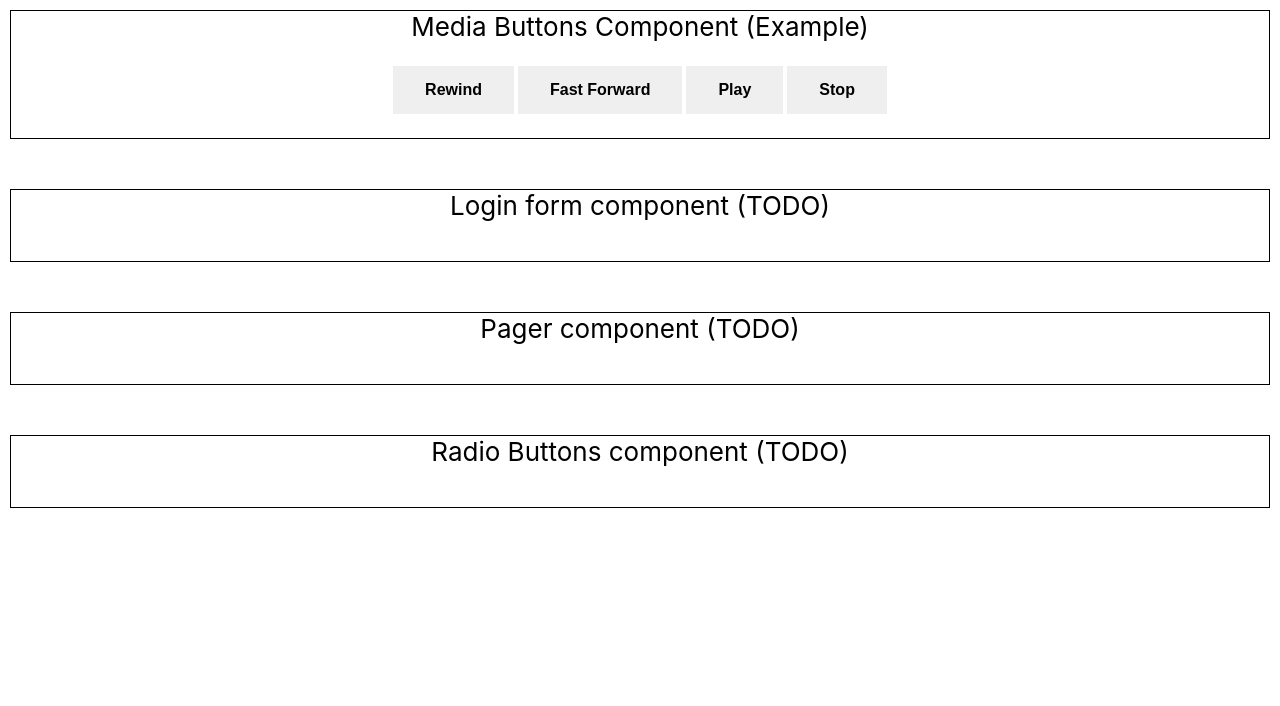
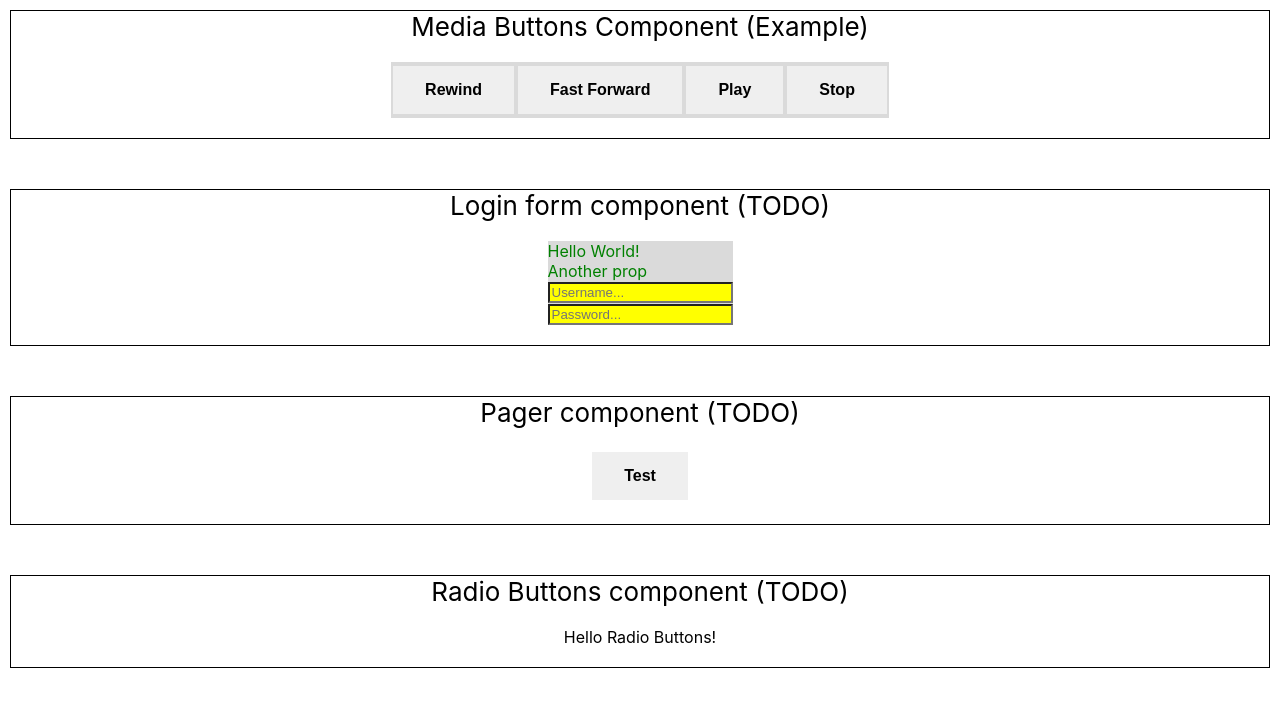
Before and after one commit to prof-tejera/homework-3-mamckean12, a React (Create React App) app: page / in a window 1280 px wide. Shown: the top 706 px of the page. Built offline with nearby package versions, Linux system fonts and the light colour scheme.

Commit message:
add code to test access to all components

```diff
--- a/src/LoginForm/LoginForm.js
+++ b/src/LoginForm/LoginForm.js
@@ -1,7 +1,22 @@
+// import { useState } from "react";
+import Panel from "components/Panel/Panel";
+import Input from "components/Input/Input";
+// import Button from "components/Button/Button";
 import "./LoginForm.css";
 
 const LoginForm = () => {
-  return null;
+  return (
+    <Panel backgroundColor="blue">
+      <div>Hello World!</div>
+      <div>Another prop</div>
+      <div>
+        <Input placeholder="Username..."></Input>
+      </div>
+      <div>
+        <Input placeholder="Password..."></Input>
+      </div>
+    </Panel>
+  );
 };
 
 export default LoginForm;
--- a/src/Pager/Pager.js
+++ b/src/Pager/Pager.js
@@ -1,7 +1,12 @@
+// import { useState } from "react";
+// import Panel from "components/Panel/Panel";
+// import Button from "components/Button/Button";
 import "./Pager.css";
 
 const Pager = () => {
-  return null;
+  return (
+    <button className="Default-button" text="Test">Test</button>
+  );
 };
 
 export default Pager;
--- a/src/RadioButtons/RadioButtons.js
+++ b/src/RadioButtons/RadioButtons.js
@@ -1,7 +1,10 @@
+// import { useState } from "react";
+// import Panel from "components/Panel/Panel";
+// import Button from "components/Button/Button";
 import "./RadioButtons.css";
 
 const RadioButtons = () => {
-  return null;
+  return <div>Hello Radio Buttons!</div>;
 };
 
 export default RadioButtons;
--- a/src/components/Button/Button.js
+++ b/src/components/Button/Button.js
@@ -1,6 +1,8 @@
 import "./Button.css";
 
 const Button = ({ active, text, ...btnProps }) => {
+  console.log("active: ", active);
+  console.log(btnProps);
   return (
     <button
       className={active ? "Default-button Default-button-active" : "Default-button"}
--- a/src/components/Input/Input.css
+++ b/src/components/Input/Input.css
@@ -1,3 +1,3 @@
 .Default-input {
-  border: green;
+  background-color: yellow;
 }
--- a/src/components/Input/Input.js
+++ b/src/components/Input/Input.js
@@ -1,5 +1,7 @@
+import "./Input.css";
+
 const Input = (props) => {
-  return <input {...props} />;
+  return <input className="Default-input" {...props} />;
 };
 
 export default Input;
--- a/src/components/Panel/Panel.css
+++ b/src/components/Panel/Panel.css
@@ -1,5 +1,6 @@
 .Default-panel {
   border: #e3e2e2;
-  color: #dadada;
+  background-color: #dadada;
+  color: green;
   padding: 1 rem;
 }
--- a/src/components/Panel/Panel.js
+++ b/src/components/Panel/Panel.js
@@ -1,7 +1,9 @@
-import React from "react";
+// import React from "react";
+import "./Panel.css";
 
 const Panel = (props) => {
-  return <div>{props.children}</div>;
+  console.log("props.children: ", props.children);
+  return <div className="Default-panel">{props.children}</div>;
 };
 
 export default Panel;
```
